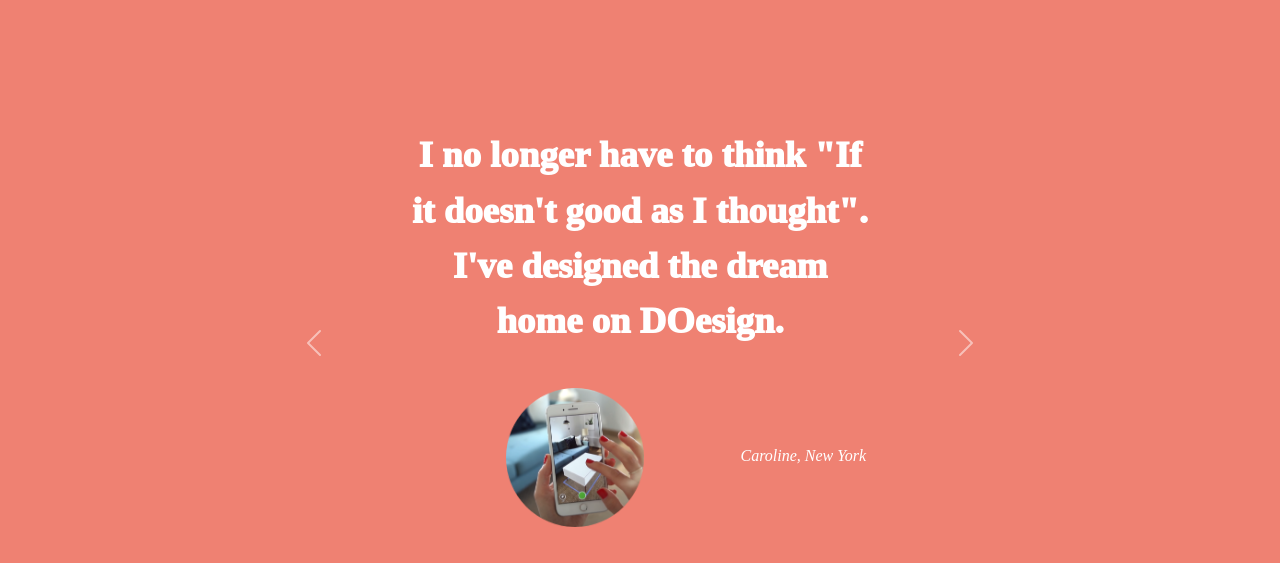
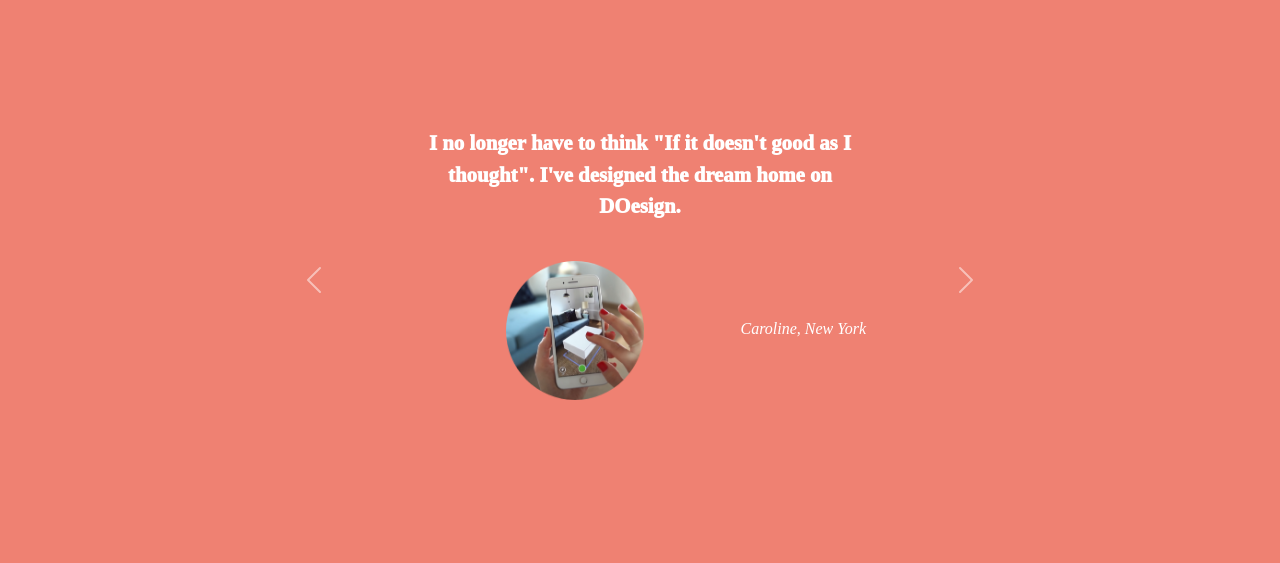
Before and after one commit to aleynaelmass/Doesign, a plain HTML site: page index.html in a window 1280 px wide. Shown: the part 1140-1703 px from the top of the page. Drawn offline with nearby package versions, Linux system fonts and the light colour scheme.

Commit message:
Update styles.css

```diff
--- a/css/styles.css
+++ b/css/styles.css
@@ -213,7 +213,7 @@ color: #fff;
  z-index: 0;
 }
 .testimonial-text{
-  font-size: 2.3rem;
+  font-size: 1.3rem;
   line-height: 1.5;
 }
 
```
